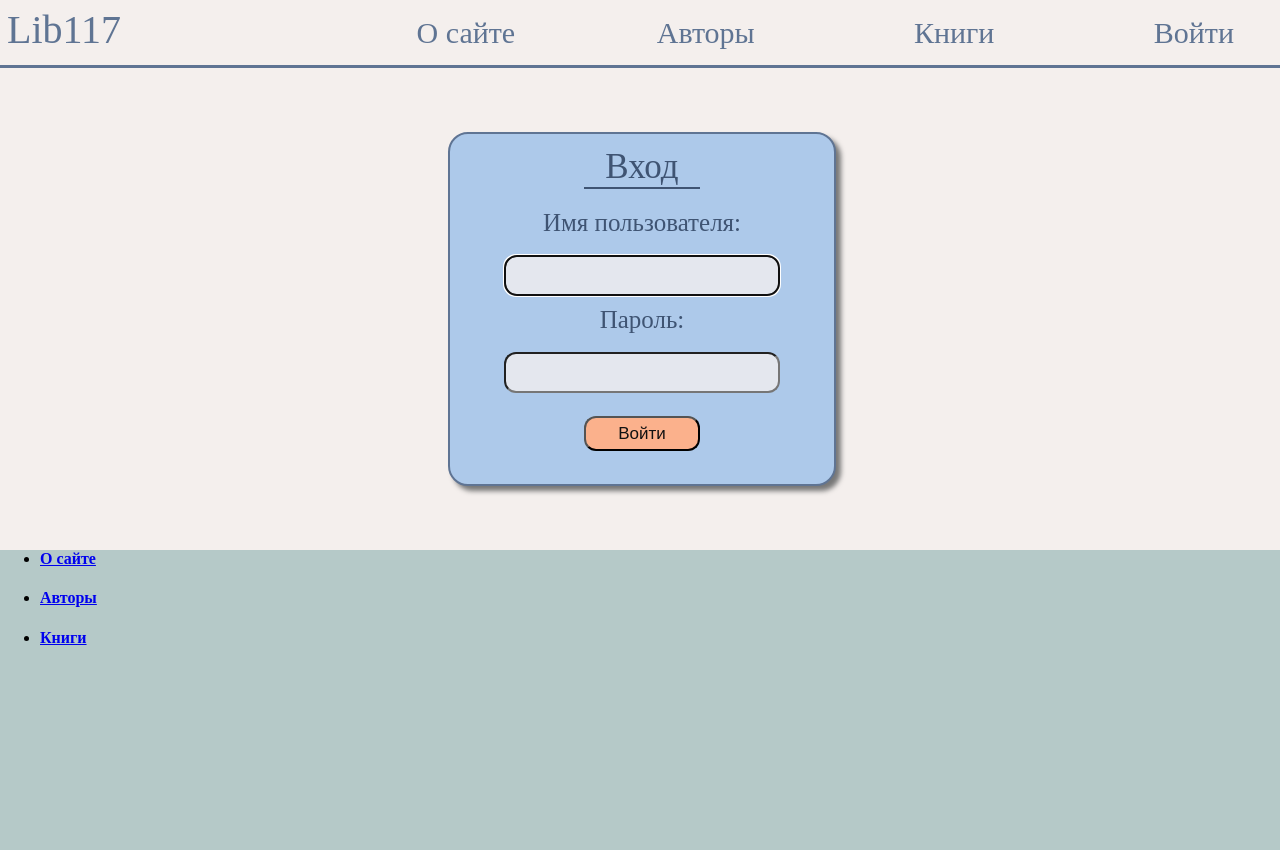
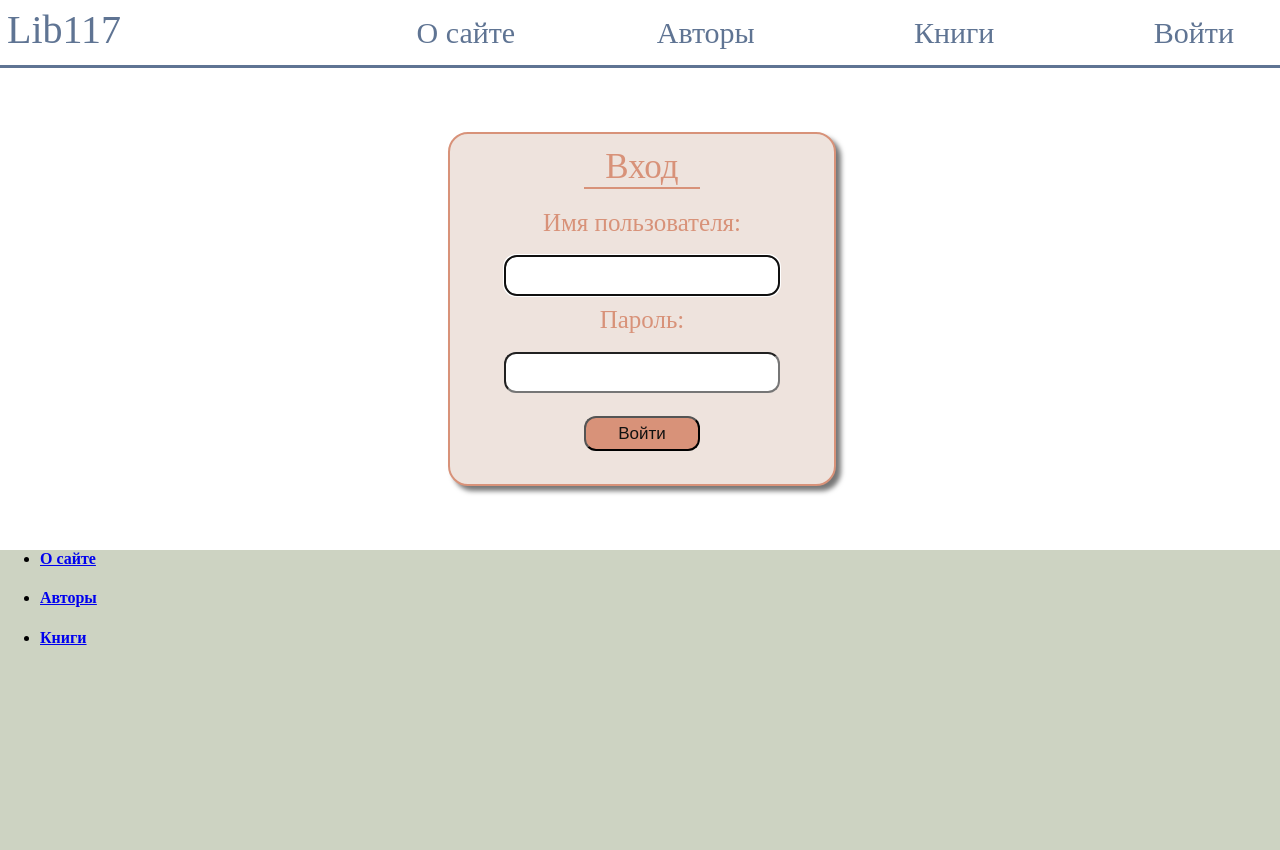
Before and after one commit to MustafinMP/LibrarySiteProject, a Django app: page /login/ in a window 1280 px wide. Run offline with Django 3.2, Linux system fonts and the light colour scheme.

Commit message:
New login design

```diff
--- a/LibrarySite/library/static/css/basic_style.css
+++ b/LibrarySite/library/static/css/basic_style.css
@@ -54,12 +54,12 @@ body {
   padding: 0;
   margin: 0;
   position: relative;
-  background-color: #f4efed;
+  background-color: #ffffff;
 }
 
 footer {
   display: block;
-  background: #b5c9c8;
+  background: #cdd3c2;
   height: 300px;
   margin-bottom: 0;
 }
--- a/LibrarySite/library/static/css/login.css
+++ b/LibrarySite/library/static/css/login.css
@@ -2,8 +2,8 @@
   display: block;
   width: 30%;
   height: 350px;
-  background: #adc9ea;
-  border: 2px solid #5f7493;
+  background: #eee3dd;
+  border: 2px solid #d89279;
   border-radius: 20px;
   box-shadow: 5px 5px 5px 0px #777777;
   margin-top: 5%;
@@ -17,7 +17,7 @@
   font-size: 35px;
   text-align: center;
   border-bottom: 2px solid;
-  color: #3f5473;
+  color: #d89279;
   margin-top: 13px;
   margin-bottom: 20px;
   margin-left: 35%;
@@ -31,18 +31,18 @@
 
 .form-line .label-tag {
   font-size: 25px;
-  color: #3f5473;
+  color: #d89279;
 }
 
 .form-line input {
   width: 70%;
   height: 35px;
   border-radius: 12px;
-  background: #e4e7ee;
+  background: #ffffff;
 }
 
 .button-input input {
-  background: #fbb18c;
+  background: #d89279;
   font-size: 17px;
   color: #111111;
   width: 30%;
--- a/LibrarySite/templates/basic_template.html
+++ b/LibrarySite/templates/basic_template.html
@@ -18,7 +18,7 @@
         <li><a href="/autors">Авторы</a></li>
         <li><a href="/books">Книги</a></li>
         {% if user.is_authenticated %}
-        <li><a href="/login" class="login">{{ user.first_name }}</a></li>
+        <li><a href="/login" class="login">{{ user.username }}</a></li>
         {% else %}
         <li><a href="/login" class="login">Войти</a></li>
         {% endif %}
```
